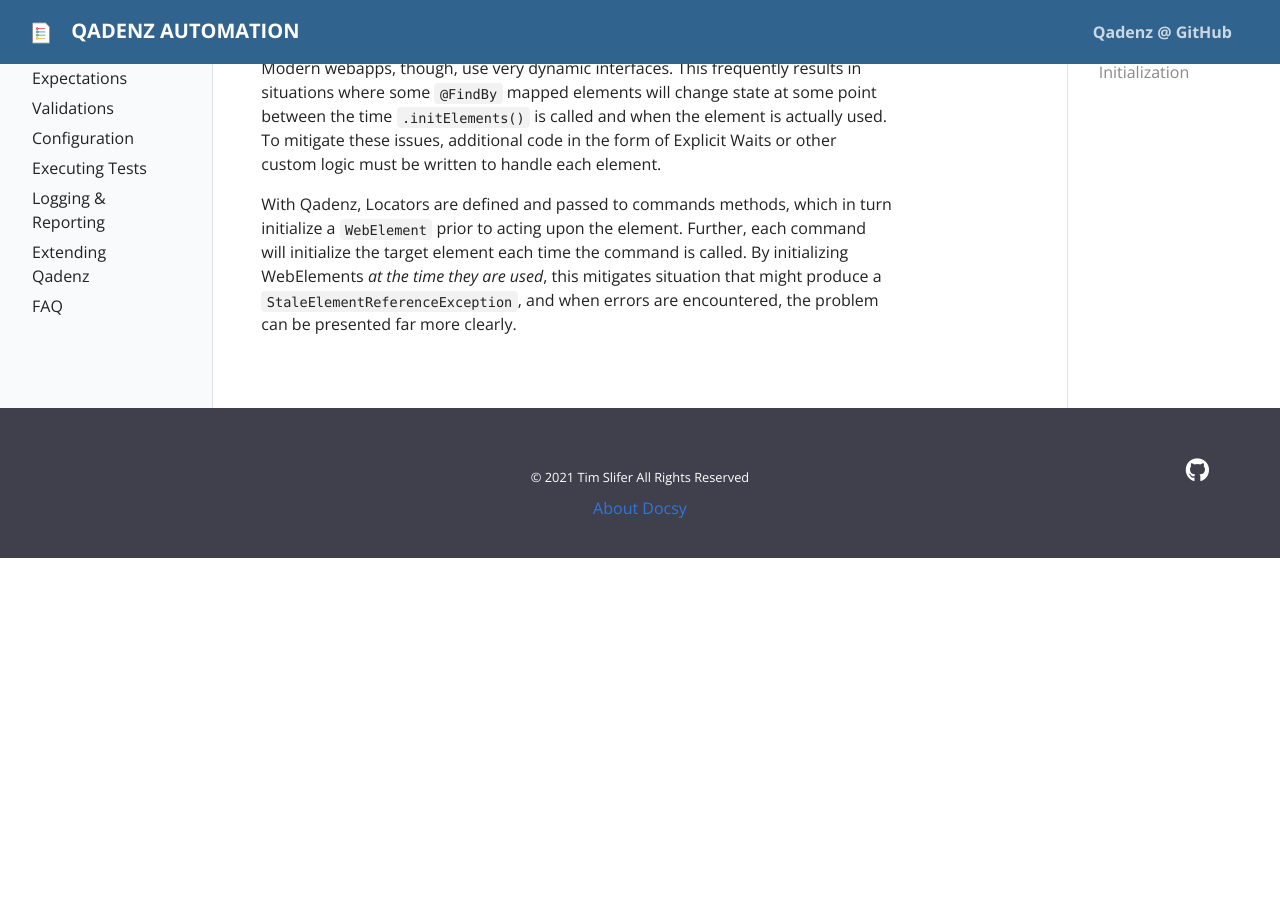
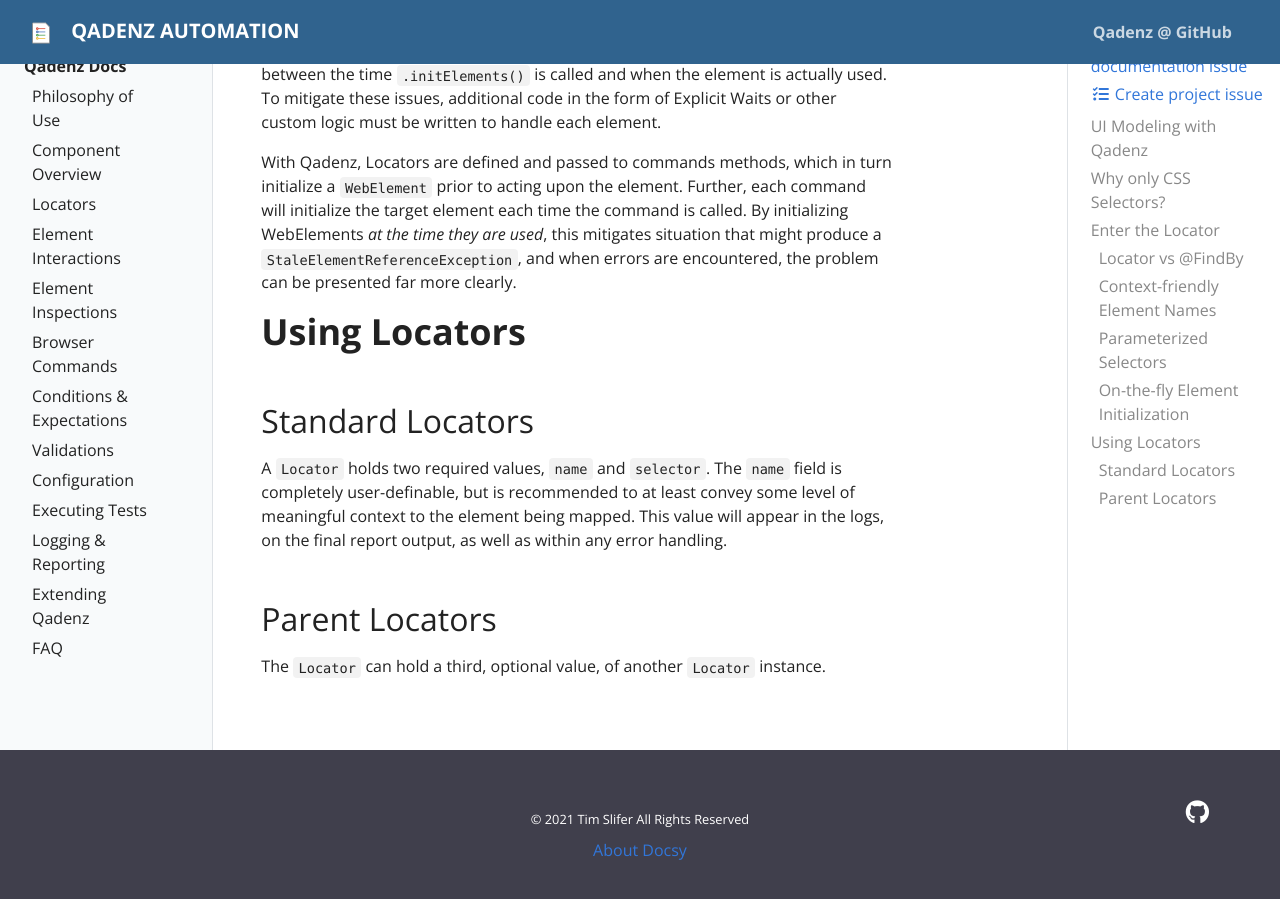
Before and after one commit to qadenz/qadenz.github.io, a Jekyll site: the page built from _docs/locators.md, in a window 1280 px wide and 900 px high, scrolled down 2284 px. Built offline with Jekyll 4.4.1, drawn with Linux system fonts in a browser that asks for light colours; before the commit the page ends 2842 px from its top, so only the background shows below that; some of the changed text lies outside the part shown.

Commit message:
In progress with more Locators content

```diff
--- a/_docs/locators.md
+++ b/_docs/locators.md
@@ -55,3 +53,13 @@ public Locator searchResultLink(String name) {
 Using `PageFactory.initElements()` will instantiate the page class, and all `WebElement` instances annotated with `@FindBy` will be initialized. If the page on the UI is static and all mapped elements are already present, there should be no issues. Modern webapps, though, use very dynamic interfaces. This frequently results in situations where some `@FindBy` mapped elements will change state at some point between the time `.initElements()` is called and when the element is actually used. To mitigate these issues, additional code in the form of Explicit Waits or other custom logic must be written to handle each element.
 
 With Qadenz, Locators are defined and passed to commands methods, which in turn initialize a `WebElement` prior to acting upon the element. Further, each command will initialize the target element each time the command is called. By initializing WebElements *at the time they are used*, this mitigates situation that might produce a `StaleElementReferenceException`, and when errors are encountered, the problem can be presented far more clearly.
+
+# Using Locators
+
+## Standard Locators
+
+A `Locator` holds two required values, `name` and `selector`. The `name` field is completely user-definable, but is recommended to at least convey some level of meaningful context to the element being mapped. This value will appear in the logs, on the final report output, as well as within any error handling.
+
+## Parent Locators
+
+The `Locator` can hold a third, optional value, of another `Locator` instance.
```
Also changed, not shown: other parts of _docs/locators.md (+1 -3 lines).
